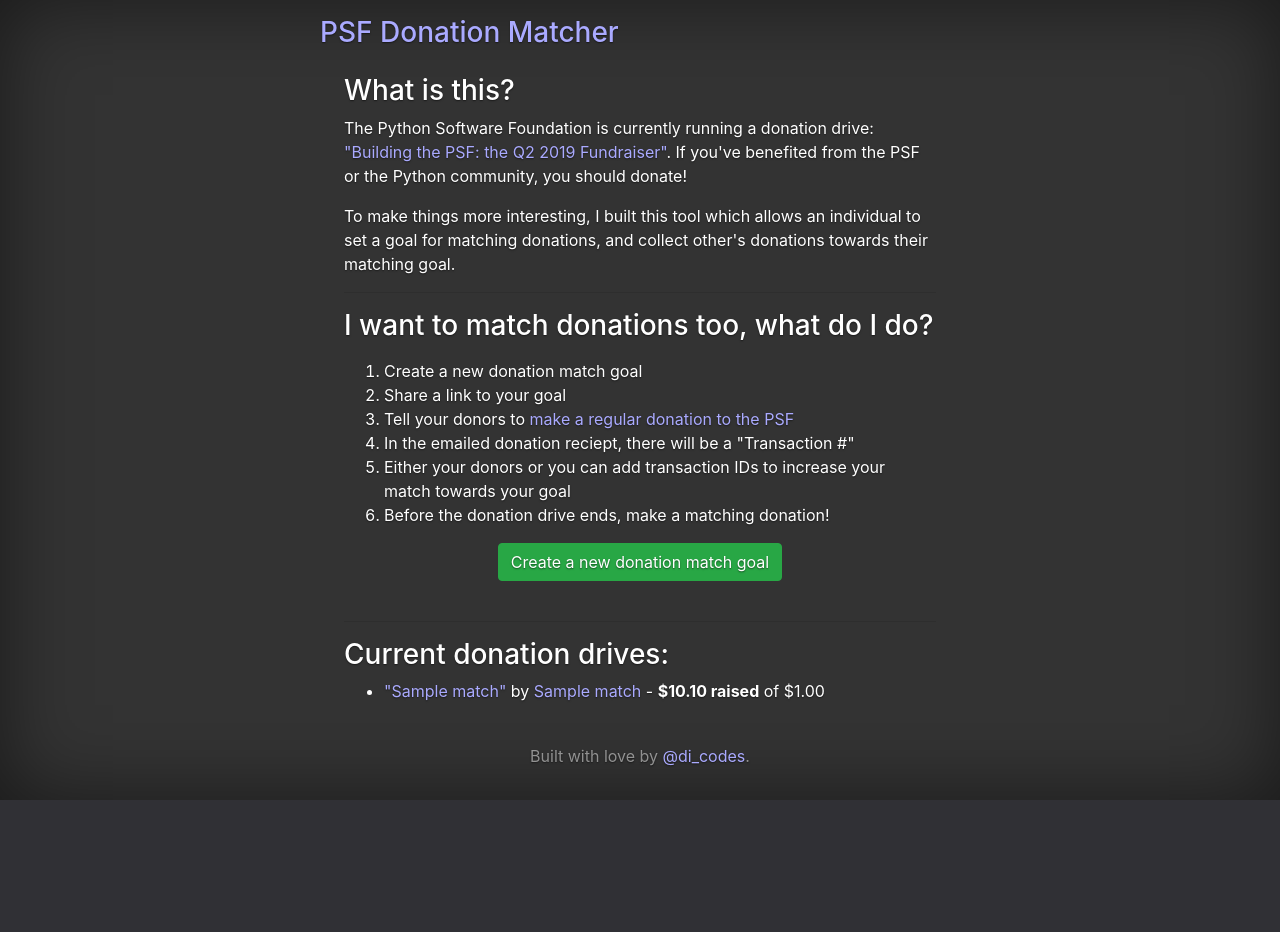
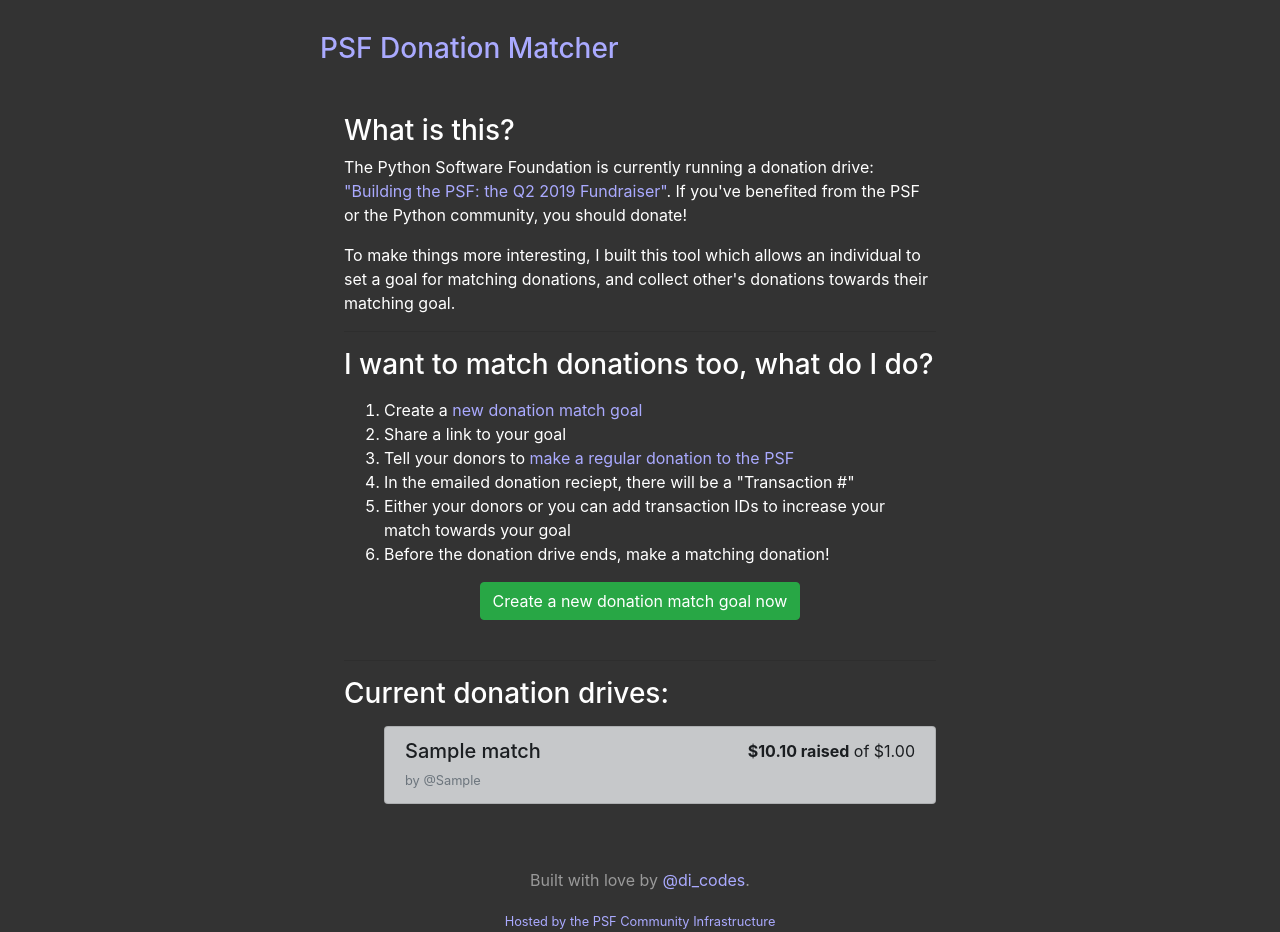
Before and after one commit to di/matcher, a Flask app: page / in a window 1280 px wide. Before the commit the page ends 800 px from the top, so only its background shows below. Run offline with Flask 2, Linux system fonts and the light colour scheme; tables that the repository leaves empty hold one stand-in row (values such as "Sample post"); some libraries are stand-ins or nearby versions.

Commit message:
Some more style tweaks

```diff
--- a/matcher/static/cover.css
+++ b/matcher/static/cover.css
@@ -34,8 +34,6 @@ body {
   display: -ms-flexbox;
   display: flex;
   color: #fff;
-  text-shadow: 0 .05rem .1rem rgba(0, 0, 0, .5);
-  box-shadow: inset 0 0 5rem rgba(0, 0, 0, .5);
 }
 
 .cover-container {
@@ -111,3 +109,7 @@ body {
 .col-form-label {
   text-align: right;
 }
+
+.list-group {
+  text-align: left;
+}
--- a/matcher/templates/base.html
+++ b/matcher/templates/base.html
@@ -9,6 +9,16 @@
         </ul>
     {% endif %}
 {%- endmacro %}
+
+{% macro byline_nolink(match) %}
+    {% if match.twitter %}
+        @{{ match.twitter }}
+    {% elif match.name %}
+        {{ match.name }}
+    {% else %}
+        Anonymous
+    {% endif %}
+{% endmacro %}
 
 {% macro byline(match) %}
     {% if match.name and match.twitter %}
@@ -54,7 +64,7 @@
   </head>
   <body class="text-center">
     <div class="cover-container d-flex w-100 h-100 p-3 mx-auto flex-column">
-    <header class="masthead mb-auto">
+    <header class="masthead mb-auto mt-3">
         <div class="inner">
         <a href="/"><h3 class="masthead-brand">PSF Donation Matcher</h3></a>
         <!--
@@ -75,14 +85,15 @@
             </ul>
         {% endif %}
         {% endwith %}
-    <main role="main" class="inner cover">
+    <main role="main" class="inner cover mt-5">
     {% block content %}
     {% endblock %}
     </main>
 
-    <footer class="mastfoot mt-auto">
+    <footer class="mastfoot mt-5 mb-5">
         <div class="inner">
         <p>Built with love by <a href="https://twitter.com/di_codes">@di_codes</a>.</p>
+        <small><a href="https://python.org/psf-landing">Hosted by the PSF Community Infrastructure</a></small>
         </div>
     </footer>
 
--- a/matcher/templates/index.html
+++ b/matcher/templates/index.html
@@ -8,7 +8,7 @@
 <h3>I want to match donations too, what do I do?</h3>
 <p>
     <ol>
-        <li>Create a new donation match goal</li>
+        <li>Create a <a href="{{ url_for('new_match') }}">new donation match goal</a></li>
         <li>Share a link to your goal</li>
         <li>Tell your donors to <a href="https://psfmember.org/civicrm/contribute/transact?reset=1&id=26">make a regular donation to the PSF</a></li>
         <li>In the emailed donation reciept, there will be a "Transaction #"</li>
@@ -17,14 +17,26 @@
     </ol>
 </p>
 
-<a href="{{ url_for('new_match') }}" class="btn btn-success">Create a new donation match goal</a>
+<a href="{{ url_for('new_match') }}" class="btn btn-success">Create a new donation match goal now</a>
+{% if matches %}
 <br>
 <br>
 <hr>
 <h3>Current donation drives:</h3>
 <ul>
+    <div class="list-group mt-3">
     {% for match in matches %}
-    <li><a href="{{ url_for('match', match_id=match.id) }}">"{{ match.title }}"</a> by {{ byline(match) }} - <b>${{ match.total_dollars }}.{{ "%02d" % match.total_cents }} raised</b> of ${{ match.goal_dollars }}.00
+        <a href="{{ url_for('match', match_id=match.id) }}" class="list-group-item list-group-item-action flex-column align-items-start list-group-item-dark">
+            <div class="d-flex w-60 justify-content-between">
+                <h5 class="mb-1">{{ match.title }}</h5>
+                <p class="mb-1">
+                    <b>${{ match.total_dollars }}.{{ "%02d" % match.total_cents }} raised</b> of ${{ match.goal_dollars }}.00
+                </p>
+            </div>
+            <small class="text-muted"> by {{ byline_nolink(match) }}</small>
+        </a>
     {% endfor %}
+    </div>
 </ul>
+{% endif %}
 {% endblock %}
```
